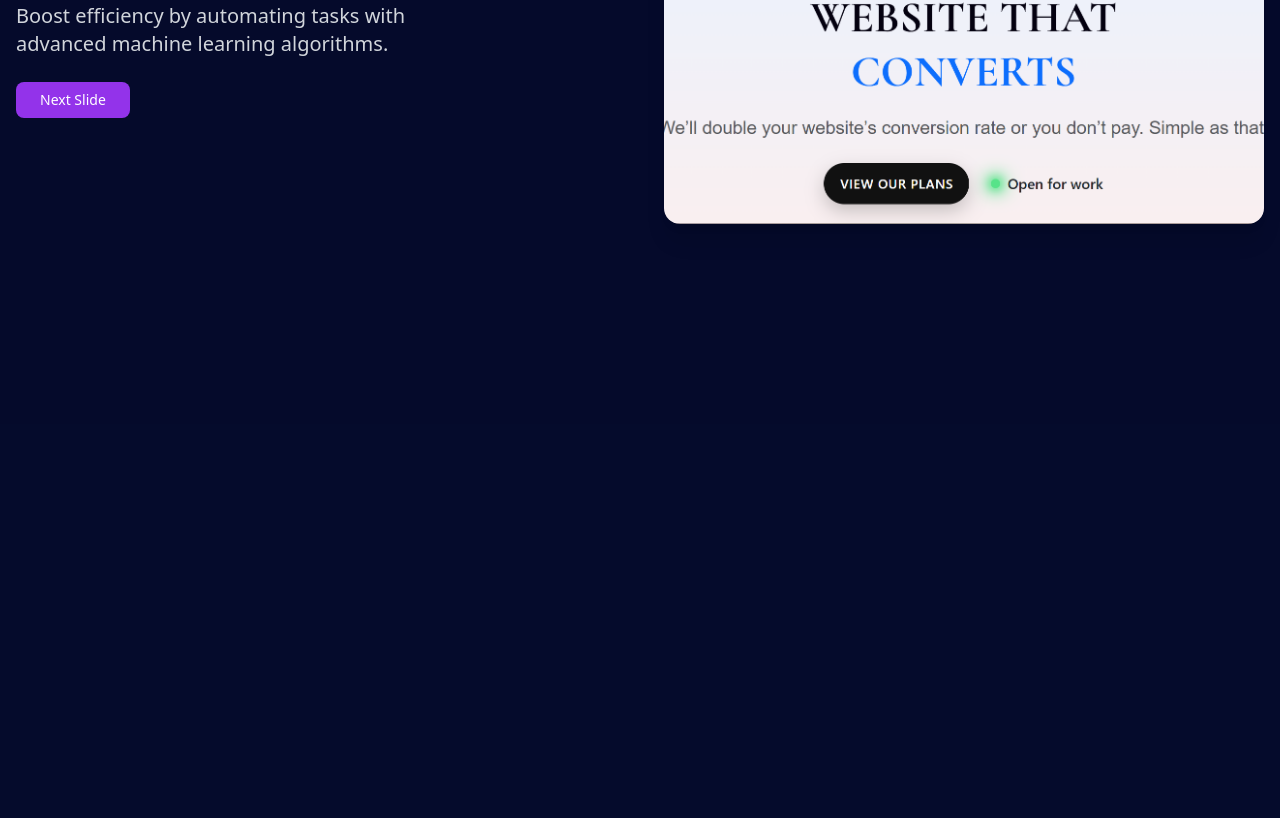
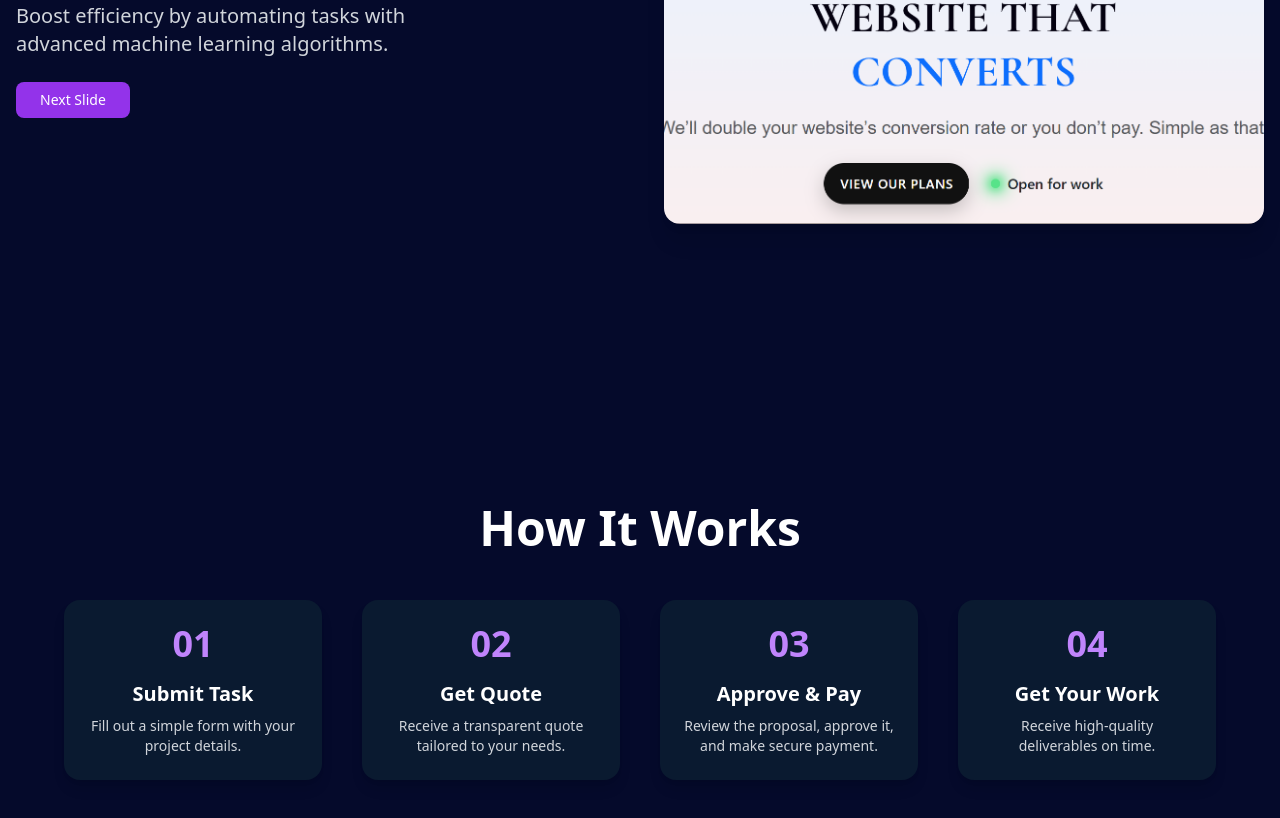
Before and after one commit to SallalZahid56/my-app, a React (Vite) app: page / in a window 1280 px wide. Shown: the part 2984-3802 px from the top of the page. Before the commit the page ends 3408 px from the top, so only its background shows below. Built offline with nearby package versions, Linux system fonts and the light colour scheme.

Commit message:
Initial commit

```diff
--- a/src/App.jsx
+++ b/src/App.jsx
@@ -1,6 +1,7 @@
 import Navbar from './Components/Navbar';
 import Hero from './Components/Hero';
 import Services from './Components/Services'
+import HowItWorks from './Components/HowItWorks';
 
 
 function App() {
@@ -9,6 +10,7 @@ function App() {
       <Navbar />
       <Hero />
       <Services />
+      <HowItWorks />
     </>
   );
 }
--- /dev/null
+++ b/src/Components/HowItWorks.jsx
@@ -0,0 +1,54 @@
+import React from 'react';
+import { motion } from 'framer-motion';
+
+const steps = [
+  {
+    title: 'Submit Task',
+    description: 'Fill out a simple form with your project details.',
+  },
+  {
+    title: 'Get Quote',
+    description: 'Receive a transparent quote tailored to your needs.',
+  },
+  {
+    title: 'Approve & Pay',
+    description: 'Review the proposal, approve it, and make secure payment.',
+  },
+  {
+    title: 'Get Your Work',
+    description: 'Receive high-quality deliverables on time.',
+  },
+];
+
+const HowItWorks = () => {
+  return (
+    <section className="bg-[#050A2B] py-20 px-4">
+      <div className="max-w-6xl mx-auto text-center">
+        <h2 className="text-3xl sm:text-4xl md:text-5xl font-bold text-white mb-12">
+          How It Works
+        </h2>
+
+        <div className="grid grid-cols-1 sm:grid-cols-2 lg:grid-cols-4 gap-10">
+          {steps.map((step, index) => (
+            <motion.div
+              key={index}
+              className="bg-[#0A1A30] rounded-2xl p-6 shadow-lg text-white"
+              initial={{ opacity: 0, y: 50 }}
+              whileInView={{ opacity: 1, y: 0 }}
+              transition={{ duration: 0.5, delay: index * 0.2 }}
+              viewport={{ once: true }}
+            >
+              <div className="text-4xl font-bold text-purple-400 mb-4">
+                {index + 1 < 10 ? `0${index + 1}` : index + 1}
+              </div>
+              <h3 className="text-xl font-semibold mb-2">{step.title}</h3>
+              <p className="text-sm text-gray-300">{step.description}</p>
+            </motion.div>
+          ))}
+        </div>
+      </div>
+    </section>
+  );
+};
+
+export default HowItWorks;
```
